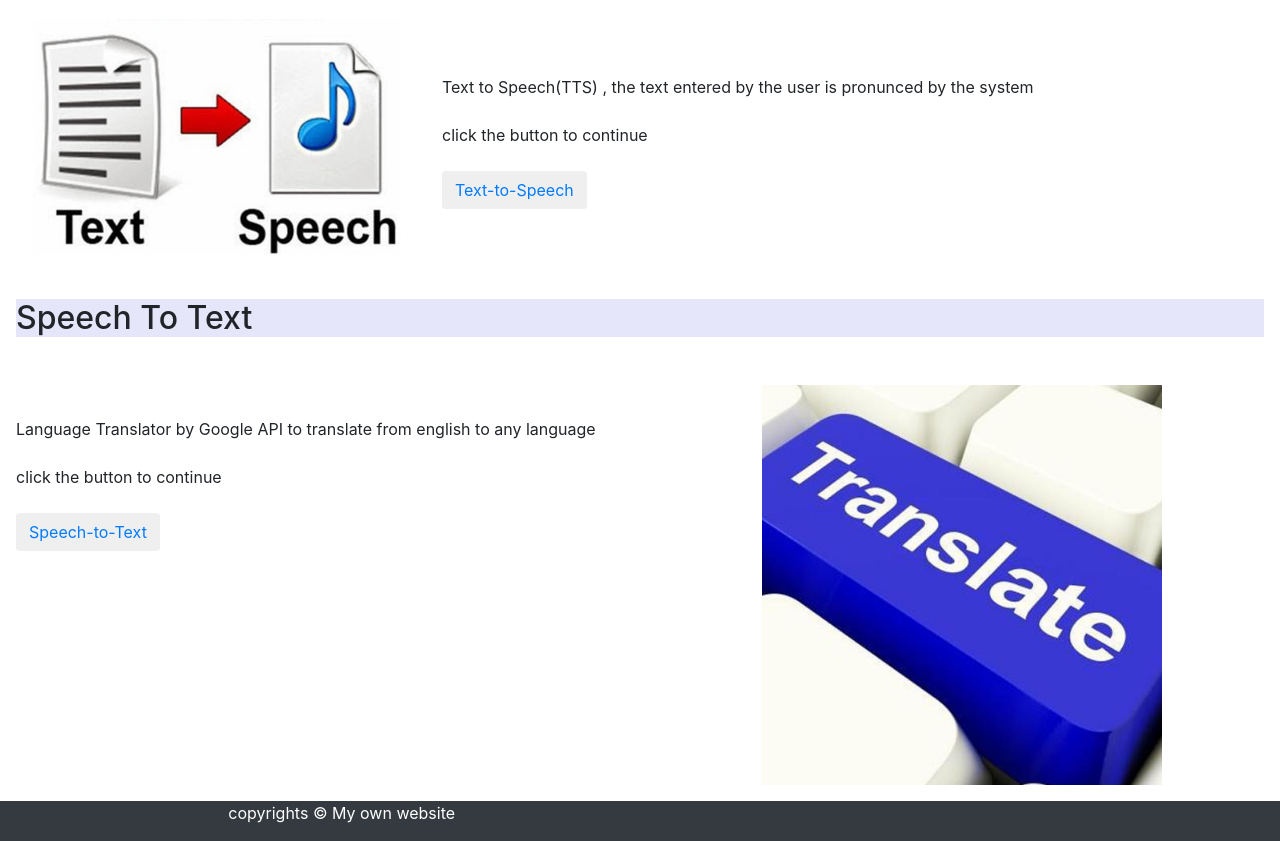
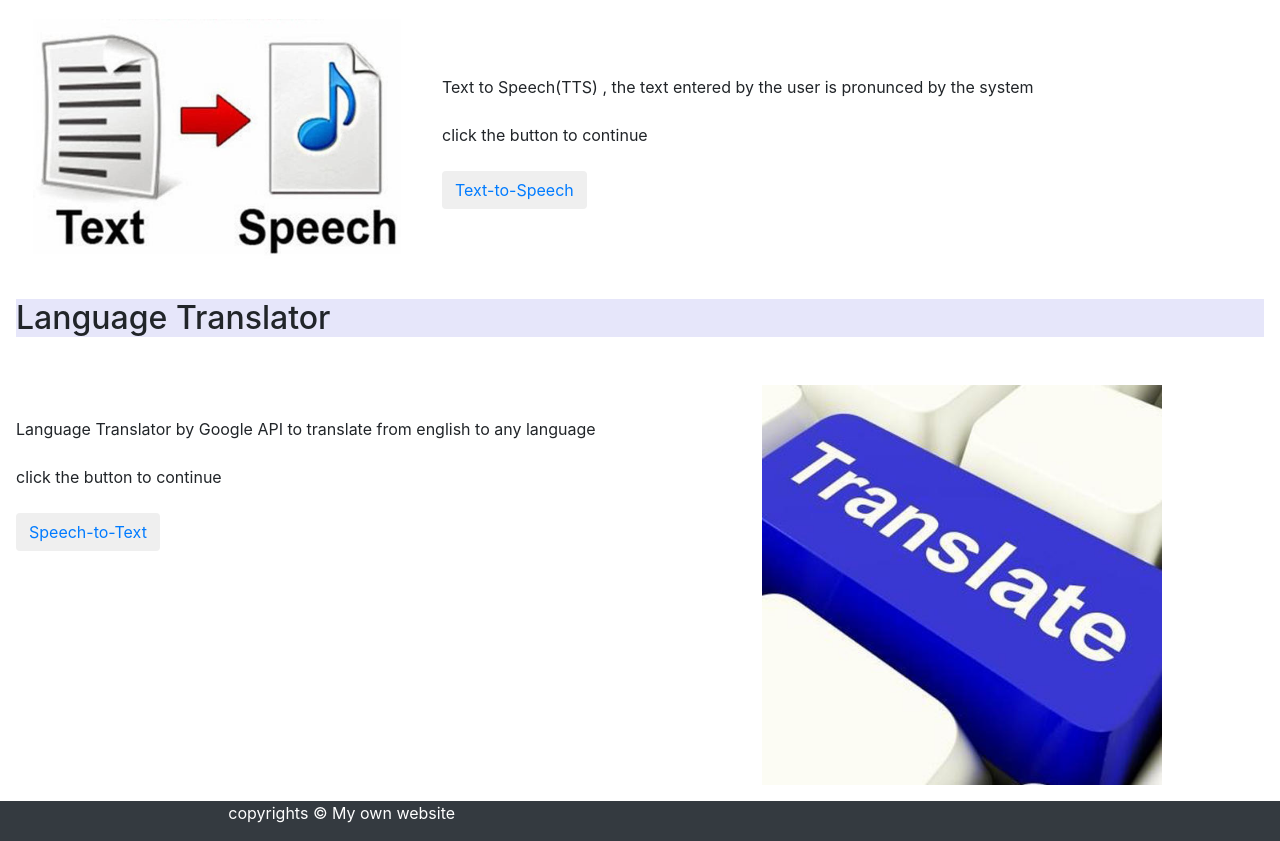
Before and after one commit to prasadkanika/TTS-STT, a plain HTML site: page index.html in a window 1280 px wide. Shown: the part 667-1508 px from the top of the page. Drawn offline with nearby package versions, Linux system fonts and the light colour scheme; a script that the page names is missing.

Commit message:
Update index.html

```diff
--- a/index.html
+++ b/index.html
@@ -66,7 +66,7 @@
     </div>
 
           <div class='container-fluid p-3' id='courses'>
-        <h2 class='heading ' style='background:lavender'>Speech To Text</h2><br/>
+        <h2 class='heading ' style='background:lavender'>Language Translator</h2><br/>
         <div class='row'>
             <div class='col-sm-7'>
                 <br/><br/>Language Translator by Google API to translate from english to any language
```
